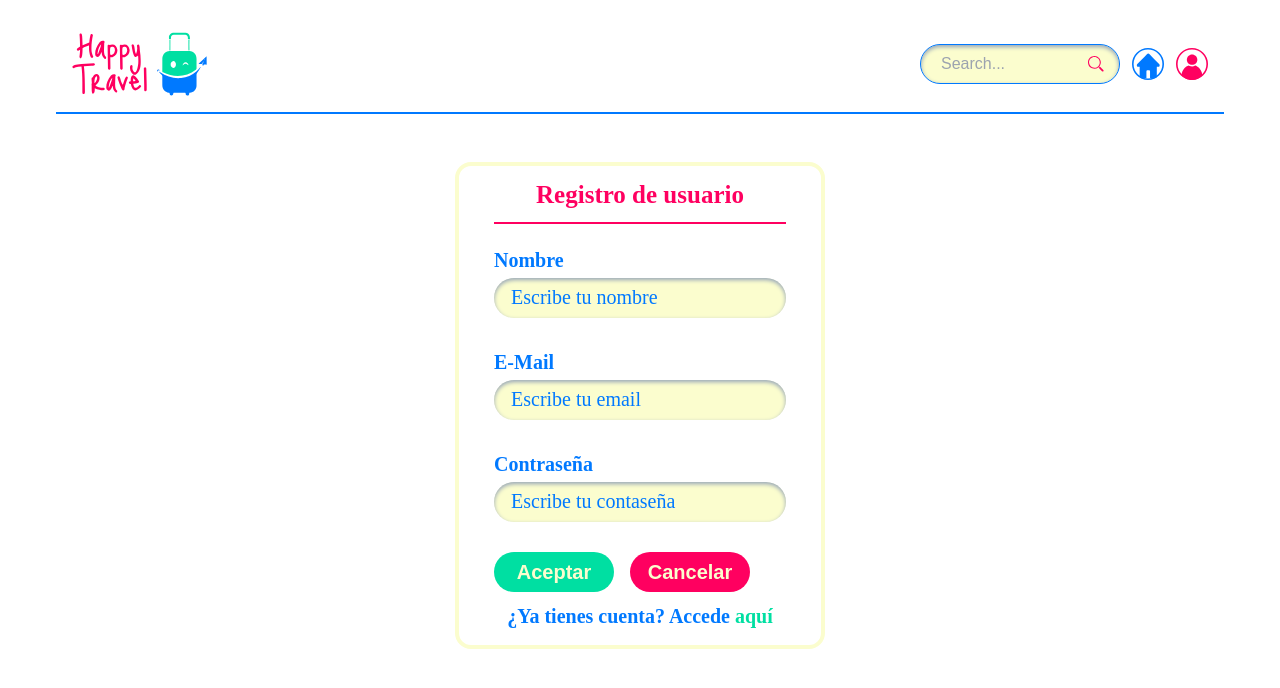
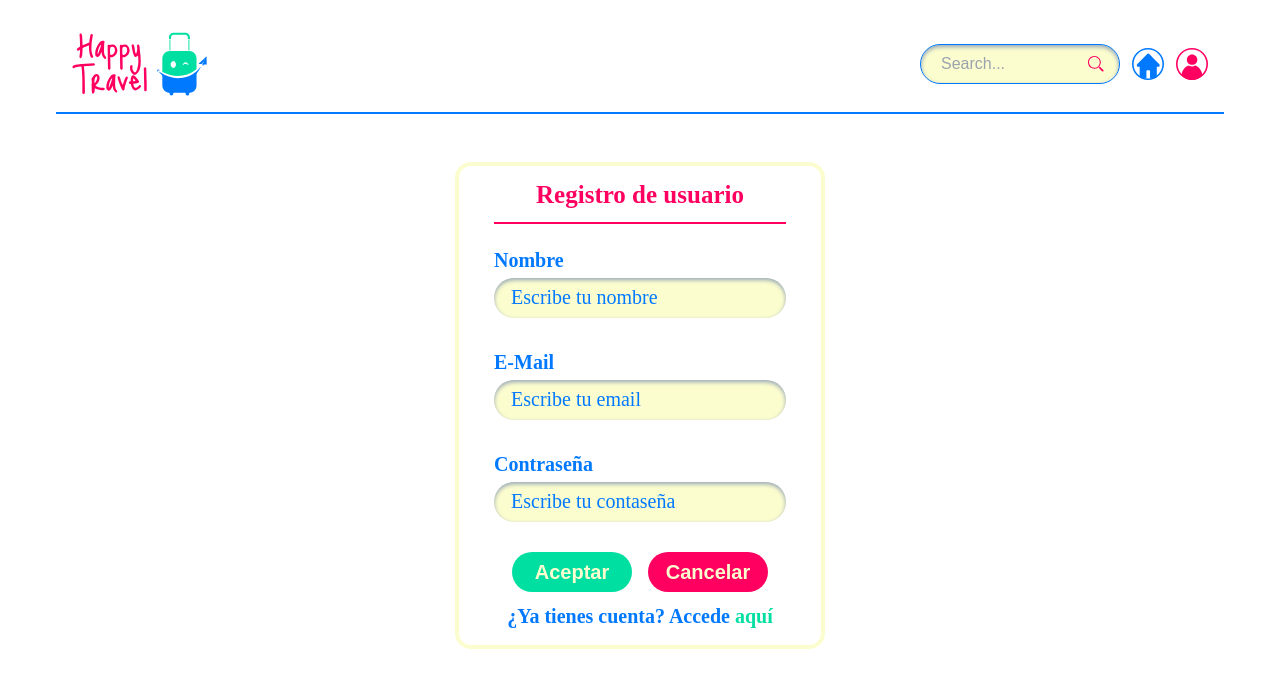
Before and after one commit to IsaLagu/happy-travel-frontend, a React (Vite) app: page /register in a window 1280 px wide. Shown: the top 688 px of the page. Built offline with nearby package versions, Linux system fonts and the light colour scheme; a web font is replaced by a local one.

Commit message:
add usePost

```diff
--- a/src/hooks/useFetch.js
+++ b/src/hooks/useFetch.js
@@ -1,12 +1,11 @@
 import { useState, useEffect } from "react";
 import { API_URL } from "../config";
 
-const useFetch = (endpoint, options) => {
+const useFetch = (endpoint, options, shouldFetch = true) => {
   const [data, setData] = useState(null);
   const [loading, setLoading] = useState(true);
   const [error, setError] = useState(null);
 
-  useEffect(() => {
   const fetchData = async () => {
     setLoading(true);
     try {
@@ -23,10 +22,12 @@ const useFetch = (endpoint, options) => {
     }
   };
 
+  useEffect(() => {
+    if (!shouldFetch) return;
     fetchData();
-  }, [endpoint, options]);
+  }, [endpoint]);
 
-  return { data, loading, error };
+  return { data, loading, error, fetch: fetchData };
 };
 
 export default useFetch;
--- /dev/null
+++ b/src/hooks/usePost.js
@@ -0,0 +1,27 @@
+import { useState } from "react";
+import useFetch from "./useFetch";
+
+const usePost = (endpoint) => {
+  const [postData, setPostData] = useState(null);
+
+  const executePost = (data) => {
+    setPostData(data);
+    fetch();
+  };
+
+  const { data, loading, error, fetch } = useFetch(
+    endpoint,
+    {
+      method: "POST",
+      headers: {
+        "Content-Type": "application/json",
+      },
+      body: JSON.stringify(postData),
+    },
+    false
+  );
+
+  return { data, loading, error, executePost };
+};
+
+export default usePost;
--- a/src/pages/SignUp.jsx
+++ b/src/pages/SignUp.jsx
@@ -1,21 +1,30 @@
-import { useState } from "react";
+import { useEffect, useState } from "react";
 import Input from "../components/general/Input";
-import ButtonsForm from "../components/form/ButtonsForm";
+import Button from "../components/general/Button";
+import usePost from "../hooks/usePost";
 
 const SignUp = () => {
   const [name, setName] = useState("");
   const [email, setEmail] = useState("");
   const [password, setPassword] = useState("");
+
+  const { error, executePost, data } = usePost("/auth/register");
+
   const handleSubmit = (e) => {
     e.preventDefault();
     const user = { name, email, password };
     console.log(user);
+    executePost({ name, email, password });
   };
+
+  useEffect(() => {
+    console.log("Data", data);
+  }, [data]);
 
   return (
     <div className="flex justify-center mt-12">
       <div className="w-[370px] h-[487px] px-[35px] bg-white border-4 border-cream rounded-2xl">
-        <form action="#">
+        <form>
           <h5 className="text-2xl text-center pt-[10px] font-bold text-red border-red border-b-2 mb-[22px] pb-2">
             Registro de usuario
           </h5>
@@ -58,7 +67,15 @@ const SignUp = () => {
                 placeholder="Escribe tu contaseña"
               />
             </div>
-            <ButtonsForm />
+            {error && (
+              <div class="p-1 m-[-25px] text-sm text-center text-red rounded-lg" role="alert">
+                <span class="font-medium">There was an error:</span> {error}
+              </div>
+            )}
+            <div className="flex flex-wrap gap-4 justify-center">
+              <Button onClick={handleSubmit} buttonStyle="bg-green" buttonText="Aceptar" />
+              <Button onClick={() => undefined} buttonStyle="bg-red" buttonText="Cancelar" />
+            </div>
             <div className="text-xl font-semibold text-blue text-center mt-[-20px]">
               ¿Ya tienes cuenta? Accede {""}
               <a href="#" className="text-green font-semibold hover:underline">
```
Also changed, not shown: src/components/home/Destinations.jsx (+11 -14 lines). Lines whose indentation alone changed are shown as unchanged.
